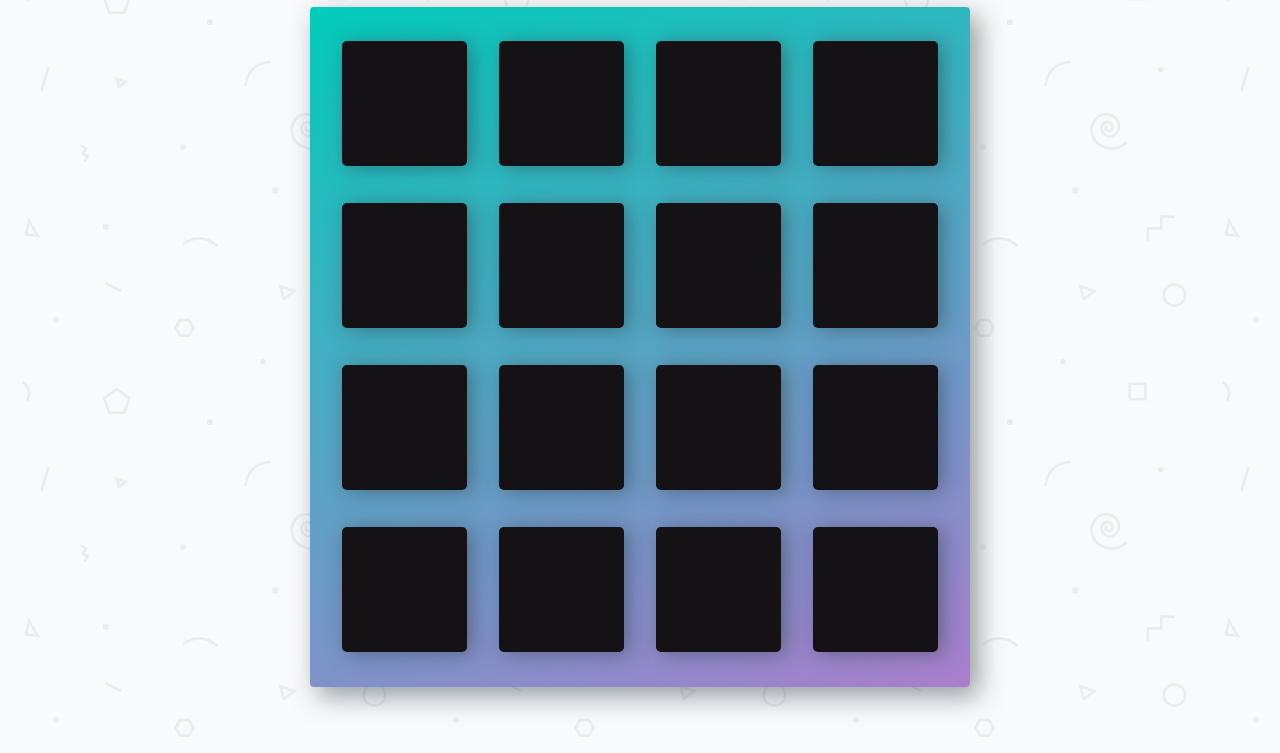
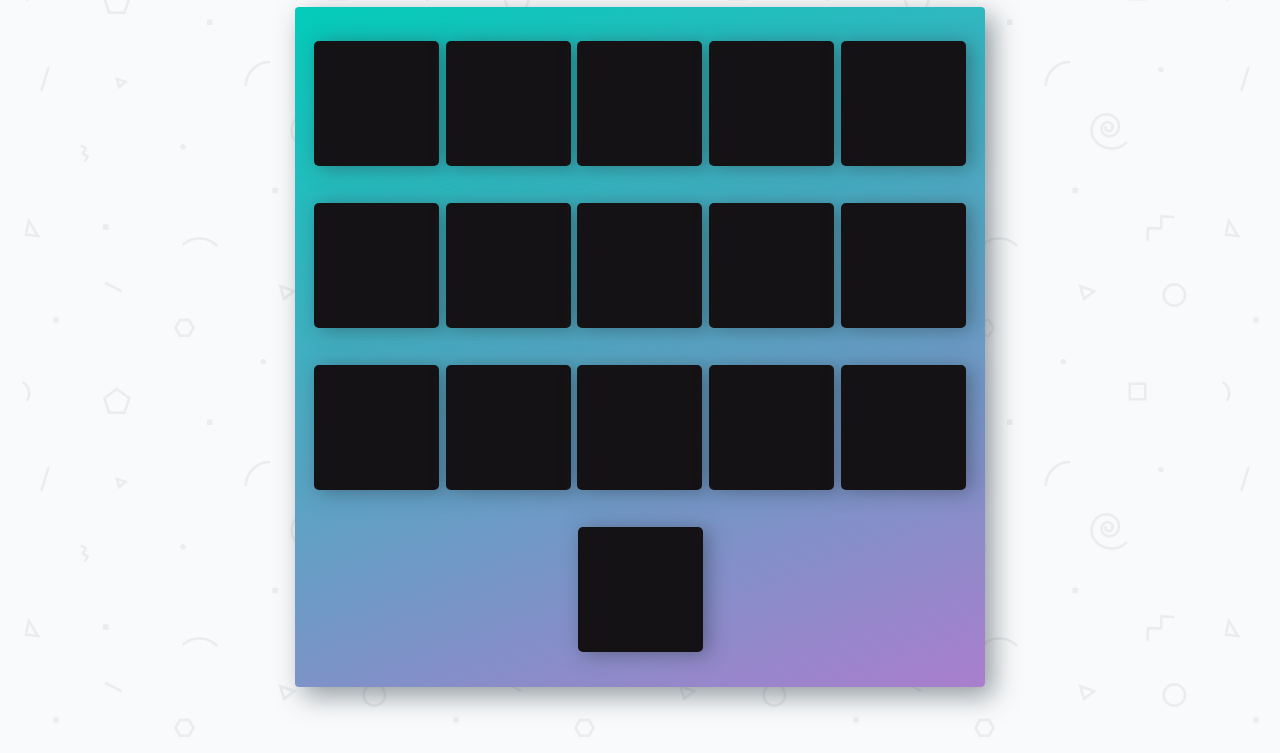
Before and after one commit to AhmedRamzyy/matching-game, a plain HTML site: page index.html in a window 1280 px wide. Shown: the part 138-891 px from the top of the page. Drawn offline with Linux system fonts and the light colour scheme; a web font is replaced by a local one.

Commit message:
Update app.css

```diff
--- a/css/app.css
+++ b/css/app.css
@@ -322,7 +322,7 @@ h1 {
 	}
 
 	.deck {
-		width: 660px;
+		width: 690px;
 		height: 680px;
 	}
 
```
